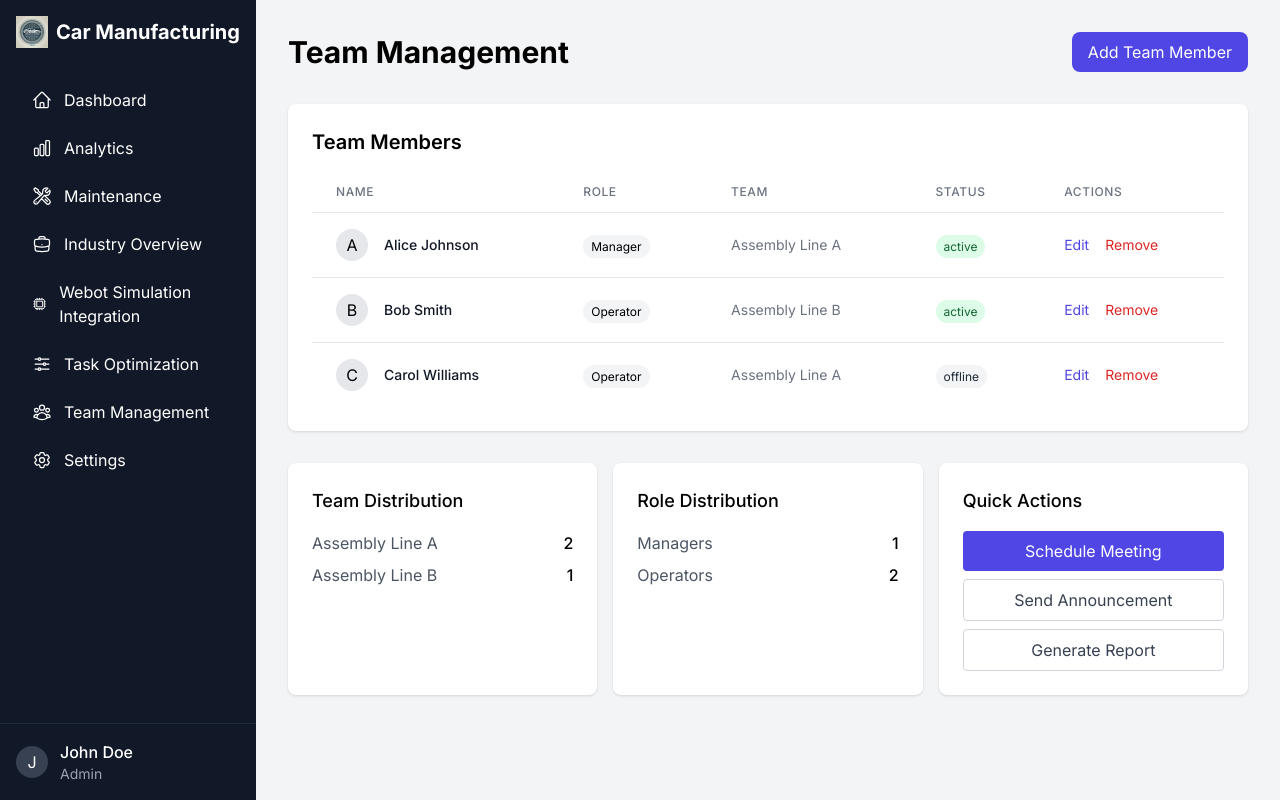
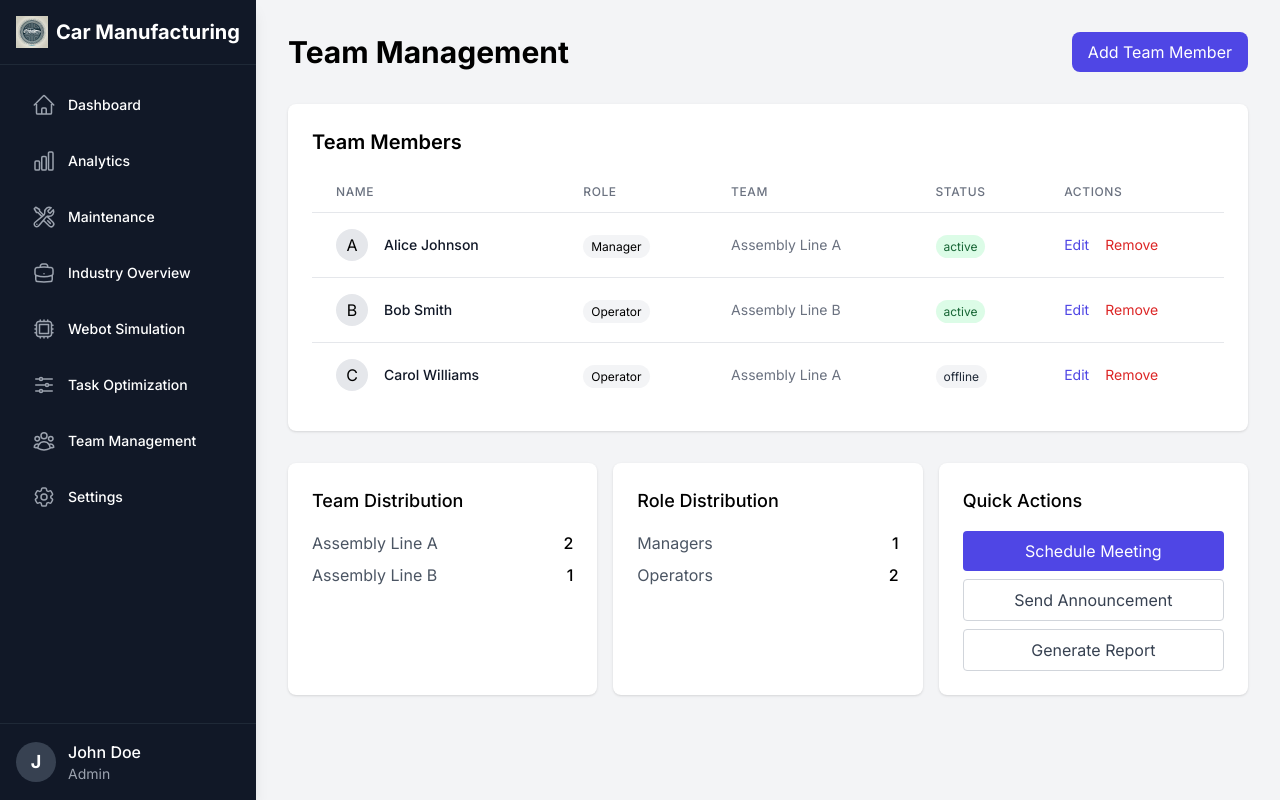
Before and after one commit to CyberKnightsHack/FactoryFlow-AI, a Next.js app: page /team in a window 1280 px wide. Built offline with nearby package versions, Linux system fonts and the light colour scheme.

Commit message:
Update Sidebar.tsx

```diff
--- a/app/components/Layout/Sidebar.tsx
+++ b/app/components/Layout/Sidebar.tsx
@@ -1,6 +1,7 @@
 "use client";
-import Link from 'next/link';
-import { useState } from 'react';
+
+import { useState } from "react";
+import Link from "next/link";
 import {
   HomeIcon,
   ChartBarIcon,
@@ -10,8 +11,10 @@ import {
   BriefcaseIcon,
   CpuChipIcon,
   AdjustmentsHorizontalIcon,
-} from '@heroicons/react/24/outline';
-import { User } from '@/app/types';
+  Bars3Icon,
+  XMarkIcon,
+} from "@heroicons/react/24/outline";
+import { User } from "@/app/types";
 
 interface SidebarProps {
   user: User;
@@ -21,68 +24,60 @@ export default function Sidebar({ user }: SidebarProps) {
   const [isOpen, setIsOpen] = useState(false);
 
   const navigation = [
-    { name: 'Dashboard', href: '/', icon: HomeIcon },
-    { name: 'Analytics', href: '/analytics', icon: ChartBarIcon },
-    { name: 'Maintenance', href: '/maintenance', icon: WrenchScrewdriverIcon },
-    { name: 'Industry Overview', href: '/industry-overview', icon: BriefcaseIcon },
-    { name: 'Webot Simulation Integration', href: '/webot-simulation', icon: CpuChipIcon },
-    { name: 'Task Optimization', href: '/task-optimization', icon: AdjustmentsHorizontalIcon },
-    ...(user.role === 'admin'
-      ? [{ name: 'Team Management', href: '/team', icon: UserGroupIcon }]
+    { name: "Dashboard", href: "/", icon: HomeIcon },
+    { name: "Analytics", href: "/analytics", icon: ChartBarIcon },
+    { name: "Maintenance", href: "/maintenance", icon: WrenchScrewdriverIcon },
+    { name: "Industry Overview", href: "/industry-overview", icon: BriefcaseIcon },
+    { name: "Webot Simulation", href: "/webot-simulation", icon: CpuChipIcon },
+    { name: "Task Optimization", href: "/task-optimization", icon: AdjustmentsHorizontalIcon },
+    ...(user.role === "admin"
+      ? [{ name: "Team Management", href: "/team", icon: UserGroupIcon }]
       : []),
-    { name: 'Settings', href: '/settings', icon: Cog6ToothIcon },
+    { name: "Settings", href: "/settings", icon: Cog6ToothIcon },
   ];
 
   return (
     <>
-      {/* Mobile Header */}
-      <div className="md:hidden flex items-center justify-between bg-gray-900 text-white p-4">
-        <div className="flex items-center space-x-2">
-          <img src="/logo.webp" alt="BMW Logo" className="h-8 w-8" />
+      {/* Sidebar Toggle Button - Moves to Right on Small Screens */}
+      <button
+        className="fixed top-4 right-4 md:left-64 z-50 bg-gray-900 text-white p-2 rounded-full shadow-lg transition-all duration-300 md:hidden"
+        onClick={() => setIsOpen(!isOpen)}
+      >
+        {isOpen ? <XMarkIcon className="h-6 w-6" /> : <Bars3Icon className="h-6 w-6" />}
+      </button>
+
+      {/* Sidebar Container */}
+      <div
+        className={`fixed inset-y-0 left-0 z-40 w-64 bg-gray-900 text-white shadow-lg transition-transform duration-300 ease-in-out
+        ${isOpen ? "translate-x-0" : "-translate-x-64"} md:relative md:translate-x-0`}
+      >
+        <div className="flex flex-col h-full">
+          {/* Sidebar Header (Logo & Title) */}
+          <div className="flex items-center p-4 border-b border-gray-800">
+            <img src="/logo.webp" alt="Logo" className="h-8 w-8 mr-2" />
             <span className="text-xl font-bold">Car Manufacturing</span>
           </div>
-        <button onClick={() => setIsOpen(!isOpen)} className="focus:outline-none">
-          <svg className="h-6 w-6" fill="none" stroke="currentColor" viewBox="0 0 24 24">
-            {isOpen ? (
-              <path strokeLinecap="round" strokeLinejoin="round" strokeWidth="2" d="M6 18L18 6M6 6l12 12" />
-            ) : (
-              <path strokeLinecap="round" strokeLinejoin="round" strokeWidth="2" d="M4 6h16M4 12h16M4 18h16" />
-            )}
-          </svg>
-        </button>
-      </div>
 
-      {/* Mobile Sidebar */}
-      <div
-        className={`md:hidden fixed top-0 left-0 h-full w-64 bg-gray-900 text-white transform ${
-          isOpen ? 'translate-x-0' : '-translate-x-full'
-        } transition-transform duration-300 ease-in-out z-50`}
-      >
-        <div className="p-4">
-          <div className="flex items-center space-x-2">
-            <img src="/logo.webp" alt="BMW Logo" className="h-8 w-8" />
-            <span className="text-xl font-bold">Car Manufacturing</span>
-          </div>
-        </div>
-        <nav className="p-4">
+          {/* Navigation Links */}
+          <nav className="flex-1 p-4">
             <ul className="space-y-2">
               {navigation.map((item) => (
                 <li key={item.name}>
                   <Link
                     href={item.href}
-                  className="flex items-center space-x-3 px-4 py-2 rounded-lg hover:bg-gray-800 transition-colors"
-                  onClick={() => setIsOpen(false)}
+                    className="flex items-center space-x-3 px-4 py-3 rounded-lg transition-colors duration-200 hover:bg-gray-800"
                   >
-                  <item.icon className="h-5 w-5" />
-                  <span>{item.name}</span>
+                    <item.icon className="h-6 w-6 text-gray-400 group-hover:text-white" />
+                    <span className="text-sm font-medium">{item.name}</span>
                   </Link>
                 </li>
               ))}
             </ul>
           </nav>
-        <div className="p-4 border-t border-gray-800">
-          <div className="flex items-center space-x-3">
-            <div className="h-8 w-8 rounded-full bg-gray-700 flex items-center justify-center">
+
+          {/* User Profile Section */}
+          <div className="p-4 border-t border-gray-800 flex items-center space-x-3">
+            <div className="h-10 w-10 rounded-full bg-gray-700 flex items-center justify-center text-lg font-bold uppercase">
               {user.name.charAt(0)}
             </div>
             <div>
@@ -93,41 +88,13 @@ export default function Sidebar({ user }: SidebarProps) {
         </div>
       </div>
 
-      {/* Desktop Sidebar */}
-      <div className="hidden md:flex md:flex-col md:h-full md:bg-gray-900 md:text-white md:w-64">
-        <div className="p-4">
-          <div className="flex items-center space-x-2">
-            <img src="/logo.webp" alt="BMW Logo" className="h-8 w-8" />
-            <span className="text-xl font-bold">Car Manufacturing</span>
-          </div>
-        </div>
-        <nav className="flex-1 p-4">
-          <ul className="space-y-2">
-            {navigation.map((item) => (
-              <li key={item.name}>
-                <Link
-                  href={item.href}
-                  className="flex items-center space-x-3 px-4 py-2 rounded-lg hover:bg-gray-800 transition-colors"
-                >
-                  <item.icon className="h-5 w-5" />
-                  <span>{item.name}</span>
-                </Link>
-              </li>
-            ))}
-          </ul>
-        </nav>
-        <div className="p-4 border-t border-gray-800">
-          <div className="flex items-center space-x-3">
-            <div className="h-8 w-8 rounded-full bg-gray-700 flex items-center justify-center">
-              {user.name.charAt(0)}
-            </div>
-            <div>
-              <p className="font-medium">{user.name}</p>
-              <p className="text-sm text-gray-400 capitalize">{user.role}</p>
-            </div>
-          </div>
-        </div>
-      </div>
+      {/* Overlay for Mobile */}
+      {isOpen && (
+        <div
+          className="fixed inset-0 bg-black bg-opacity-50 z-30 md:hidden"
+          onClick={() => setIsOpen(false)}
+        />
+      )}
     </>
   );
 }
```
Lines whose indentation alone changed are shown as unchanged.
